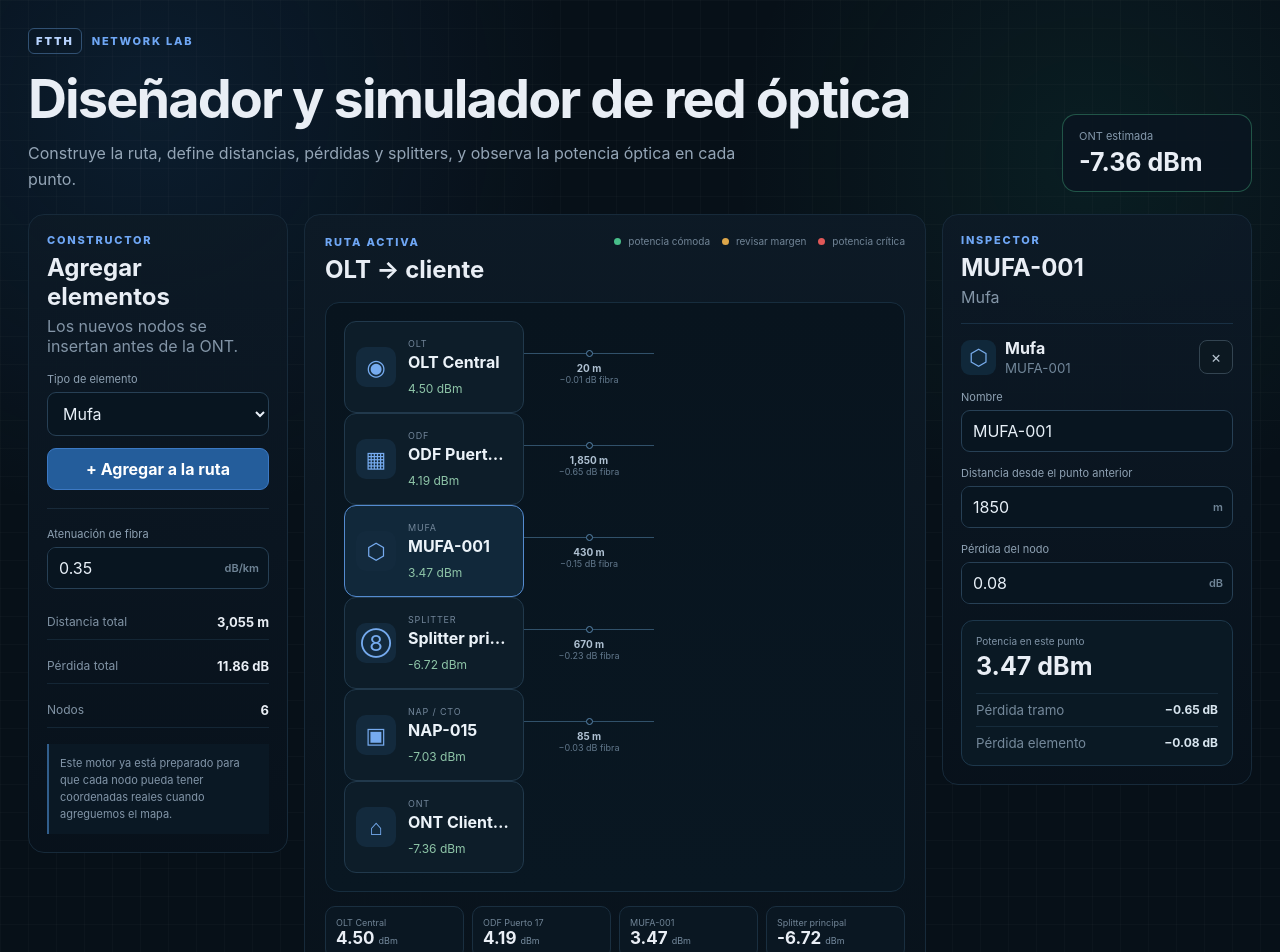
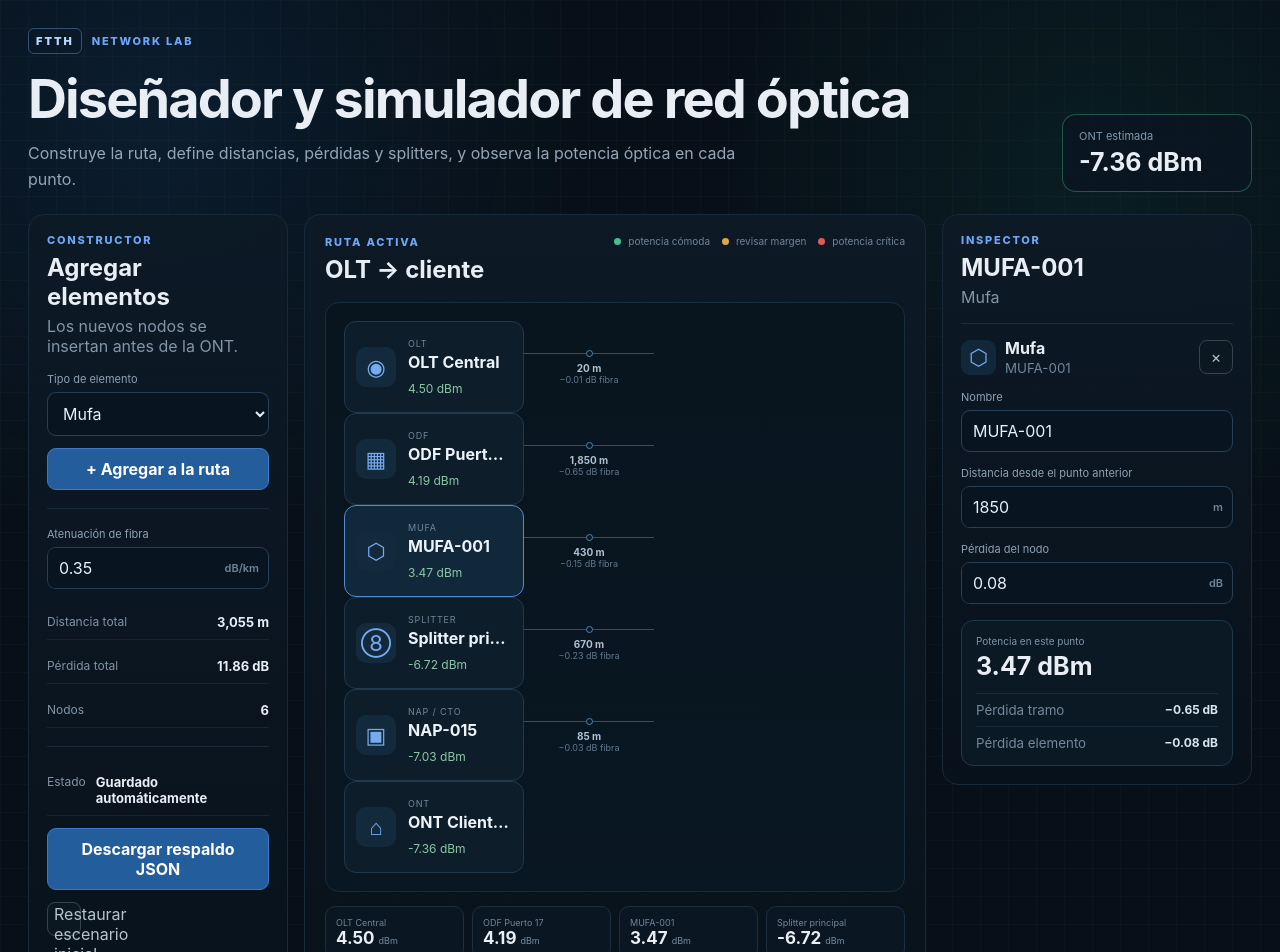
Before and after one commit to TheAlexgm78/proyecto-FTTH-1, a React (Vite) app: page / in a window 1280 px wide. Shown: the top 952 px of the page. Built offline with nearby package versions, Linux system fonts and the light colour scheme.

Commit message:
feat: persist FTTH project state locally

```diff
--- a/src/App.jsx
+++ b/src/App.jsx
@@ -1,4 +1,4 @@
-import { useMemo, useState } from 'react'
+import { useEffect, useMemo, useRef, useState } from 'react'
 import { calculateDynamicRoute } from './utils/opticalPower'
 
 const typeMeta = {
@@ -18,6 +18,32 @@ const starterNodes = [
   { id: 'nap-1', type: 'nap', name: 'NAP-015', lossDb: 0.08, distanceFromPrevious: 670 },
   { id: 'ont-1', type: 'ont', name: 'ONT Cliente 001', lossDb: 0.3, distanceFromPrevious: 85 },
 ]
+
+const STORAGE_KEY = 'ftth-network-lab-project-v1'
+
+function getInitialProject() {
+  if (typeof window === 'undefined') {
+    return { nodes: starterNodes, attenuation: 0.35, selectedId: 'mufa-1' }
+  }
+
+  try {
+    const raw = window.localStorage.getItem(STORAGE_KEY)
+    if (!raw) return { nodes: starterNodes, attenuation: 0.35, selectedId: 'mufa-1' }
+
+    const saved = JSON.parse(raw)
+    const validNodes = Array.isArray(saved.nodes) && saved.nodes.length >= 2
+    if (!validNodes) throw new Error('Proyecto guardado inválido')
+
+    return {
+      nodes: saved.nodes,
+      attenuation: Number.isFinite(Number(saved.attenuation)) ? Number(saved.attenuation) : 0.35,
+      selectedId: saved.selectedId || saved.nodes[0]?.id,
+    }
+  } catch (error) {
+    console.warn('No se pudo cargar el proyecto guardado.', error)
+    return { nodes: starterNodes, attenuation: 0.35, selectedId: 'mufa-1' }
+  }
+}
 
 function uid(prefix) {
   return `${prefix}-${Date.now()}-${Math.random().toString(16).slice(2)}`
@@ -97,13 +123,71 @@ function NodeEditor({ node, onChange, onDelete, isFirst, isLast }) {
 }
 
 function App() {
-  const [nodes, setNodes] = useState(starterNodes)
-  const [attenuation, setAttenuation] = useState(0.35)
-  const [selectedId, setSelectedId] = useState('mufa-1')
+  const [initialProject] = useState(getInitialProject)
+  const [nodes, setNodes] = useState(initialProject.nodes)
+  const [attenuation, setAttenuation] = useState(initialProject.attenuation)
+  const [selectedId, setSelectedId] = useState(initialProject.selectedId)
   const [newType, setNewType] = useState('mufa')
+  const [saveStatus, setSaveStatus] = useState('Proyecto cargado')
+  const saveTimerRef = useRef(null)
   const route = useMemo(() => calculateDynamicRoute(nodes, attenuation), [nodes, attenuation])
   const selected = nodes.find((node) => node.id === selectedId) || nodes[0]
   const selectedResult = route.checkpoints.find((point) => point.id === selected?.id)
+
+  useEffect(() => {
+    setSaveStatus('Guardando…')
+    if (saveTimerRef.current) window.clearTimeout(saveTimerRef.current)
+
+    saveTimerRef.current = window.setTimeout(() => {
+      try {
+        window.localStorage.setItem(STORAGE_KEY, JSON.stringify({
+          version: 1,
+          nodes,
+          attenuation,
+          selectedId,
+          savedAt: new Date().toISOString(),
+        }))
+        setSaveStatus('Guardado automáticamente')
+      } catch (error) {
+        console.error('No se pudo guardar el proyecto.', error)
+        setSaveStatus('Error al guardar')
+      }
+    }, 250)
+
+    return () => {
+      if (saveTimerRef.current) window.clearTimeout(saveTimerRef.current)
+    }
+  }, [nodes, attenuation, selectedId])
+
+  const resetProject = () => {
+    const confirmed = window.confirm('¿Restaurar el escenario inicial? Se perderán los cambios guardados en este navegador.')
+    if (!confirmed) return
+
+    window.localStorage.removeItem(STORAGE_KEY)
+    setNodes(starterNodes)
+    setAttenuation(0.35)
+    setSelectedId('mufa-1')
+    setSaveStatus('Escenario restaurado')
+  }
+
+  const exportProject = () => {
+    const data = {
+      version: 1,
+      exportedAt: new Date().toISOString(),
+      attenuation,
+      nodes,
+    }
+
+    const blob = new Blob([JSON.stringify(data, null, 2)], { type: 'application/json' })
+    const url = URL.createObjectURL(blob)
+    const link = document.createElement('a')
+    link.href = url
+    link.download = 'proyecto-ftth.json'
+    document.body.appendChild(link)
+    link.click()
+    link.remove()
+    URL.revokeObjectURL(url)
+  }
 
   const updateNode = (id, patch) => {
     setNodes((current) => current.map((node) => node.id === id ? { ...node, ...patch } : node))
@@ -181,8 +265,16 @@ function App() {
             <div><span>Nodos</span><strong>{nodes.length}</strong></div>
           </div>
 
+          <div className="divider" />
+
+          <div className="stat-list">
+            <div><span>Estado</span><strong>{saveStatus}</strong></div>
+          </div>
+          <button className="primary-btn full" onClick={exportProject}>Descargar respaldo JSON</button>
+          <button className="icon-btn full reset-btn" onClick={resetProject}>Restaurar escenario inicial</button>
+
           <div className="mini-note">
-            Este motor ya está preparado para que cada nodo pueda tener coordenadas reales cuando agreguemos el mapa.
+            Los cambios se guardan automáticamente en este navegador. El respaldo JSON sirve para conservar una copia externa. El motor ya está preparado para coordenadas reales cuando agreguemos el mapa.
           </div>
         </aside>
 
```
